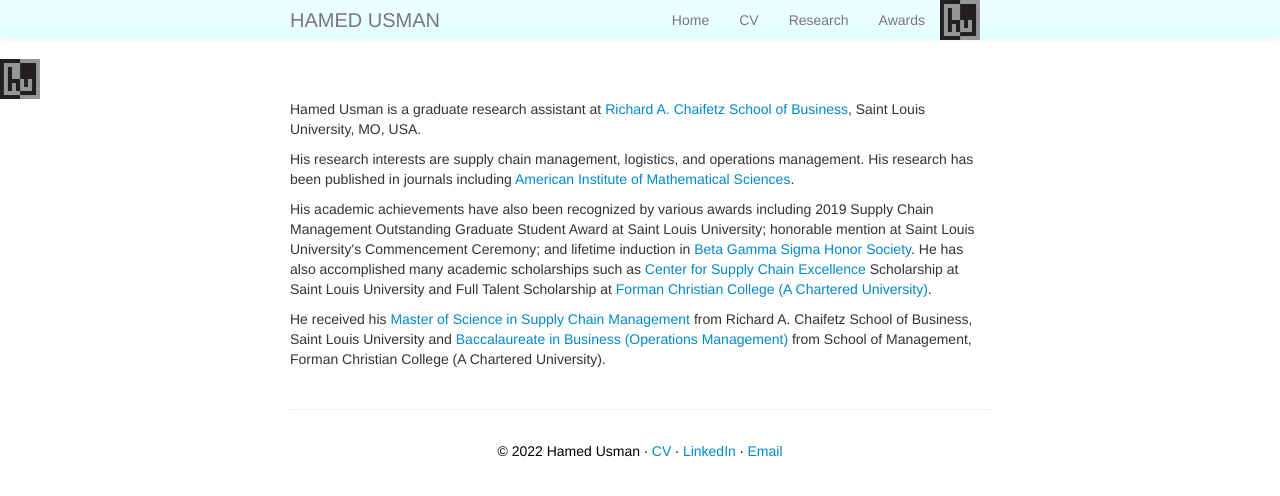
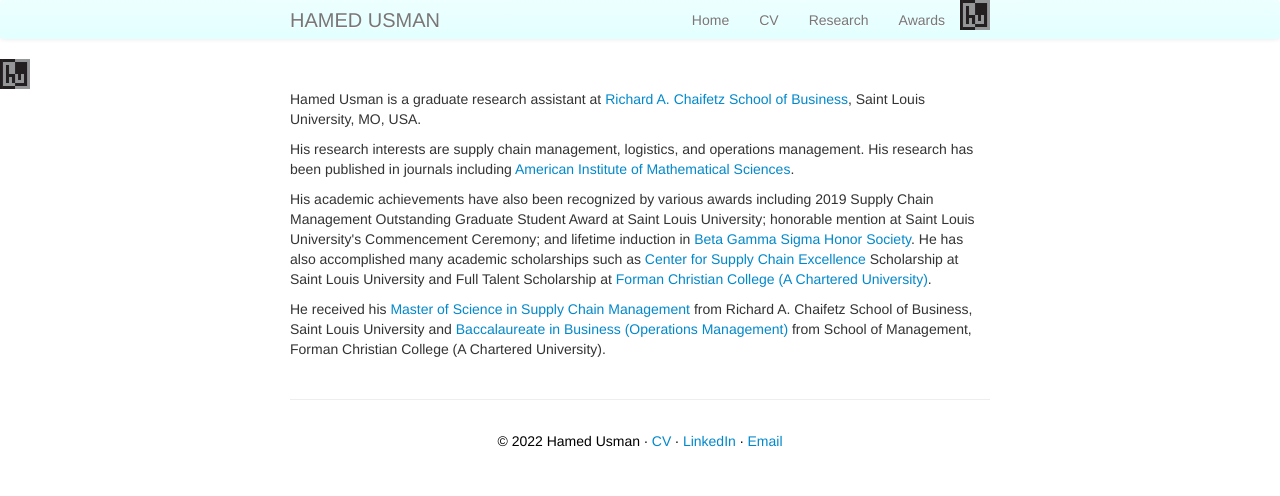
Before and after one commit to hamedusman/hamedusman.github.io, a Jekyll site: the page built from index.md, in a window 1280 px wide. Shown: the top 496 px of the page. Built offline with Jekyll 4.4.1, drawn with Linux system fonts in a browser that asks for light colours.

Commit message:
Update my_custom_css.css

```diff
--- a/assets/themes/twitter/css/my_custom_css.css
+++ b/assets/themes/twitter/css/my_custom_css.css
@@ -32,11 +32,11 @@
 #hu {
   display: block;
   margin-top: 0px;
-  margin-right: 0px;
+  margin-right: -10px;
   margin-bottom: 0px;
   margin-left: 0px;
-  width: 40px;
-  height: 40px;
+  width: 30px;
+  height: 30px;
   float: none;
   /*margin: 0 12px auto auto;*/
 }
```
